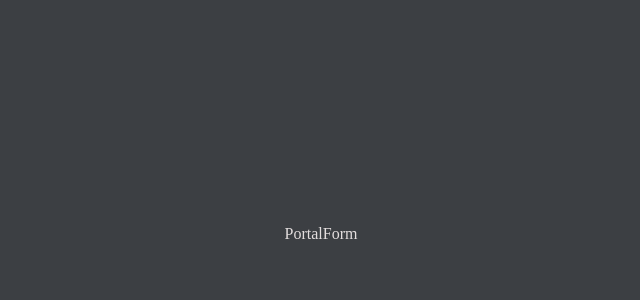
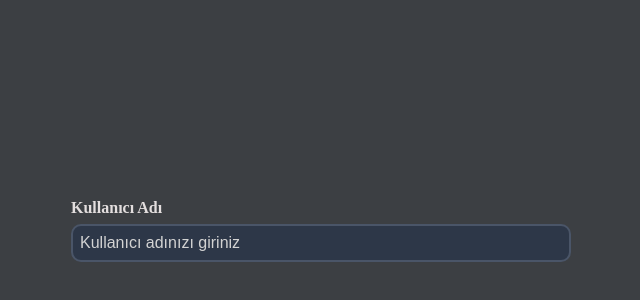
Before and after one commit to BatuhanKIRICI/React, a React (Create React App) app: page /portal in a window 1280 px wide. Shown: the part 166-466 px from the top of the page, without its empty margins (319-959 px from the left). Built offline with nearby package versions, Linux system fonts and the light colour scheme.

Commit message:
"Portal validation"

```diff
--- /dev/null
+++ b/src/components/CustomInput.js
@@ -0,0 +1,23 @@
+import { useField } from "formik";
+import React from "react";
+
+function CustomInput({ label, ...props }) {
+  const [field, meta] = useField(props);
+
+  console.log(field);
+  console.log(meta);
+
+  return (
+    <>
+      <label>{label}</label>
+      <input
+        {...field}
+        {...props}
+        className={meta.error ? "input-error" : ""}
+      />
+      {meta.error && <div className="error">{meta.error}</div>}
+    </>
+  );
+}
+
+export default CustomInput;
--- a/src/components/PortalForm.js
+++ b/src/components/PortalForm.js
@@ -1,7 +1,38 @@
 import React from "react";
+import { Form, Formik } from "formik";
+import CustomInput from "./CustomInput";
+import { advancedSchema } from "../schemas";
+
+const onSubmit = async (values, actions) => {
+  await new Promise((resolve) => setTimeout(resolve, 1000));
+  actions.resetForm();
+};
 
 function PortalForm() {
-  return <div>PortalForm</div>;
+  return (
+    <>
+      <Formik
+        initialValues={{
+          username: "",
+          university: "",
+          isAccepted: false,
+        }}
+        onSubmit={onSubmit}
+        validationSchema={advancedSchema}
+      >
+        {() => (
+          <Form>
+            <CustomInput
+              label="Kullanıcı Adı"
+              name="username"
+              type="text"
+              placeholder="Kullanıcı adınızı giriniz"
+            />
+          </Form>
+        )}
+      </Formik>
+    </>
+  );
 }
 
 export default PortalForm;
--- a/src/schemas/index.js
+++ b/src/schemas/index.js
@@ -24,3 +24,18 @@ export const basicSchema = yup.object().shape({
     .oneOf([yup.ref("password")], "Şifreler eşleşmiyor")
     .required("Tekrar şifre gir"),
 });
+
+export const advancedSchema = yup.object().shape({
+  username: yup
+    .string()
+    .min(3, "Kullanıcı adı minimum 3karakter uzunluğunda olmalıdır")
+    .required("Kullanıcı adı girmek zorunludur"),
+  university: yup
+    .string()
+    .oneOf(["boğaziçi", "gazi", "odtü", "itü"], "Lütfen üniversitenizi seçiniz")
+    .required("Lütfen üniversitenizi seçiniz"),
+
+  isAccepted: yup
+    .boolean()
+    .oneOf([true], "Kullanım koşullarını kabul etmek zorunludur"),
+});
```
